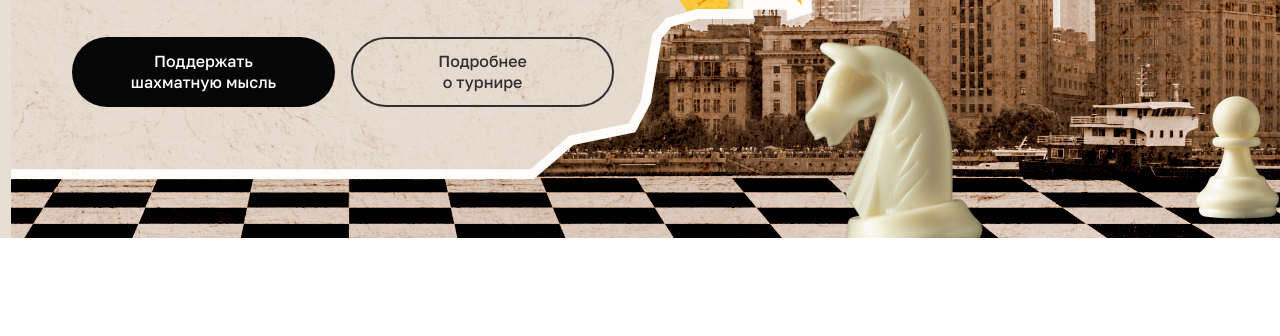
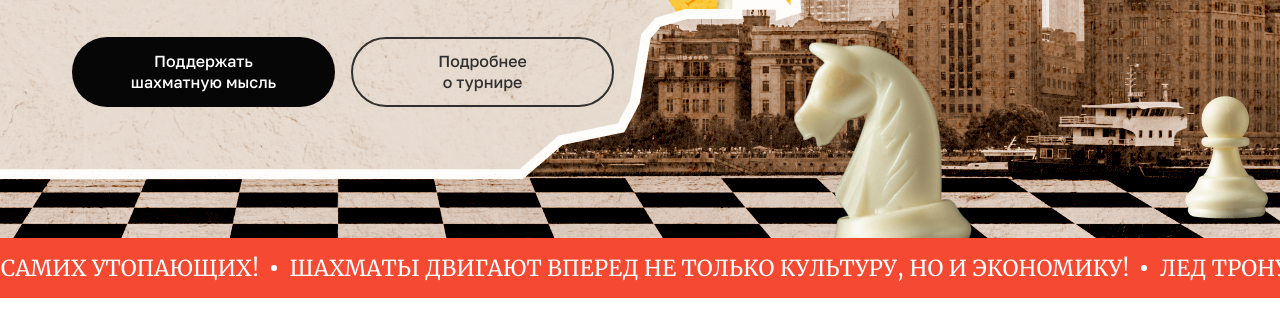
Before and after one commit to rodandr13/yandex_crowd_landing, a plain HTML site: page index.html in a window 1280 px wide. Shown: the part 462-798 px from the top of the page. Drawn offline with Linux system fonts and the light colour scheme.

Commit message:
feat: add running line

```diff
--- a/blocks/intro/intro.css
+++ b/blocks/intro/intro.css
@@ -21,8 +21,8 @@
 
 .intro__background-overlay {
   position: absolute;
-  background: url("/images/overlay.jpg");
-  background-position: bottom;
+  background: url("../../images/overlay.jpg");
+  background-position-y: bottom;
   height: 700px;
   width: 100%;
   mix-blend-mode: color-burn;
@@ -37,7 +37,7 @@
   justify-content: center;
   width: 1628px;
   height: 700px;
-  background:url("/images/city.png"), url("/images/chess_1.png"), url("/images/chess_2.png"), url("/images/circle.svg");
+  background:url("../../images/city.png"), url("../../images/chess_1.png"), url("../../images/chess_2.png"), url("../../images/circle.svg");
   background-repeat: no-repeat;
   background-position:0 100%, 848px 270px, 1181px 164px, 734px -47px;
 }
@@ -49,7 +49,7 @@
   justify-content: center;
   width: 1628px;
   height: 700px;
-  background: url("/images/chess_4.png"), url("/images/chess_3.png");
+  background: url("../../images/chess_4.png"), url("../../images/chess_3.png");
   background-repeat: no-repeat;
   background-position: 955px 482px, 1359px 558px;
 }
@@ -94,7 +94,7 @@
   height: 700px;
   display: flex;
   justify-content: center;
-  margin: 0 -21px 0 0;
+  margin: 0 0 0 0;
 }
 
 .intro__group-buttons {
--- /dev/null
+++ b/blocks/running-line/running-line.css
@@ -0,0 +1,41 @@
+.ticker {
+  width: 100%;
+  height: 60px;
+  background: #f54932;
+  display: flex;
+}
+
+.ticker__container {
+  display: flex;
+  justify-content: center;
+  align-items: center;
+  height: 100%;
+  gap: 30px;
+  overflow: hidden;
+}
+
+.ticker__text {
+  position: relative;
+  color: #ffffff;
+  font-family: "Merriweather", serif;
+  font-size: 22px;
+  font-style: normal;
+  font-weight: 400;
+  line-height: 24.2px;
+  text-transform: uppercase;
+  margin: 0;
+  padding: 0;
+  white-space: nowrap;
+}
+
+.ticker__text::after {
+  content: "";
+  width: 6px;
+  height: 6px;
+  position: absolute;
+  top: 50%;
+  border-radius: 50%;
+  transform: translateY(-50%);
+  right: -17px;
+  background: #ffffff;
+}
--- a/index.html
+++ b/index.html
@@ -33,9 +33,14 @@
       <div class="intro__background"></div>
     </div>
   </section>
+  <section class="ticker">
+    <div class="ticker__container">
+      <p class="ticker__text">Дело помощи утопающим — дело рук самих утопающих!</p>
+      <p class="ticker__text">Шахматы двигают вперед не только культуру, но и экономику!</p>
+      <p class="ticker__text">Лед тронулся, господа присяжные заседатели!</p>
+    </div>
+  </section>
 </div>
-<br>
-<br><br><br><br><br><br><br><br><br><br><br><br><br><br><br><br><br><br><br><br><br><br><br><br><br><br>
 
 </body>
 </html>
--- a/pages/index.css
+++ b/pages/index.css
@@ -1,5 +1,6 @@
 @import url('../vendor/normalize.css');
 @import url('../vendor/fonts/fonts.css');
+@import url('../blocks/button/button.css');
 
 @import url('../blocks/page/page.css');
 
@@ -7,7 +8,7 @@
 
 @import url('../blocks/intro/intro.css');
 
-@import url('../blocks/button/button.css');
+@import url('../blocks/running-line/running-line.css');
 
 @import url('../blocks/text-align/_type/text-align_type_left.css');
 @import url('../blocks/text-align/_type/text-align_type_center.css');
```
